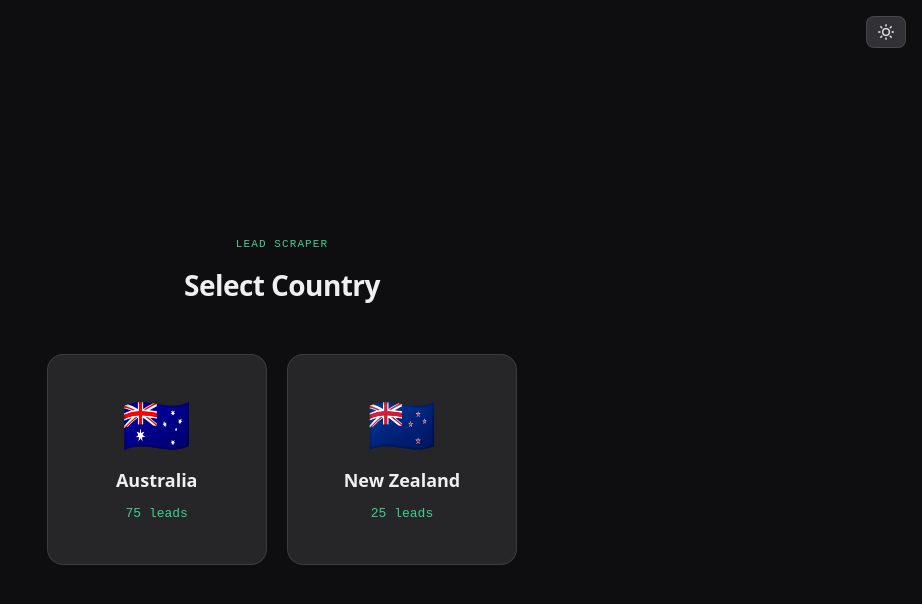
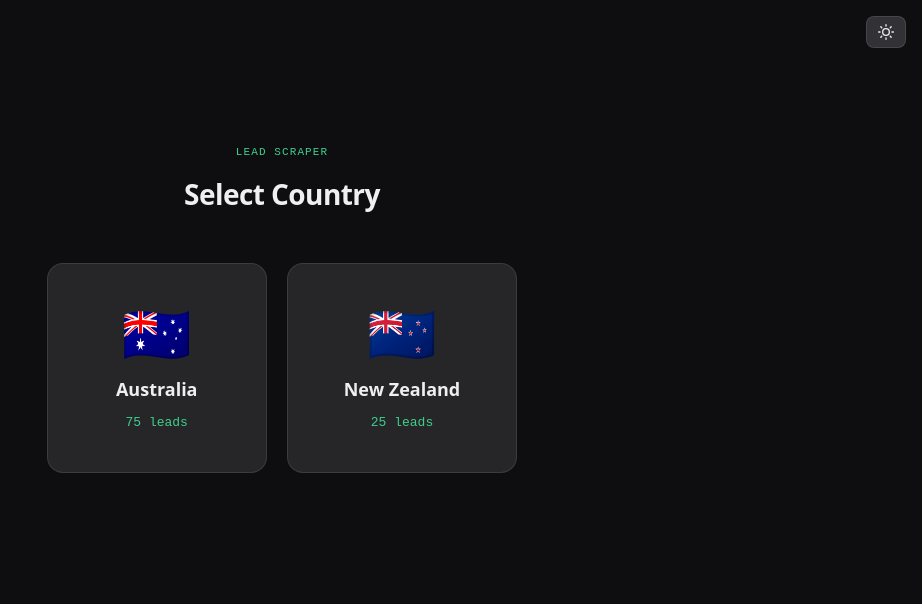
Before and after one commit to markwaldron7string/lead-tool-portfolio, a Next.js app: page / in a window 1280 px wide. Shown: the top 604 px of the page, without its empty margins (358-1280 px from the left). Built offline with nearby package versions, Linux system fonts and the light colour scheme.

Commit message:
shifted country selection cards up

```diff
--- a/app/login/page.js
+++ b/app/login/page.js
@@ -76,8 +76,9 @@ function LoginForm() {
         display: 'flex',
         flexDirection: 'column',
         alignItems: 'center',
-        justifyContent: 'center',
-        padding: '24px',
+        justifyContent: 'flex-start',
+        padding: '18vh 24px 40px',
+        boxSizing: 'border-box',
       }}
     >
       {/* Monospace title */}
--- a/app/page.js
+++ b/app/page.js
@@ -85,8 +85,9 @@ export default function HomePage() {
         display: "flex",
         flexDirection: "column",
         alignItems: "center",
-        justifyContent: "center",
-        padding: "40px 24px",
+        justifyContent: "flex-start",
+        padding: "18vh 24px 40px",
+        boxSizing: "border-box",
         position: "relative",
       }}
     >
```
